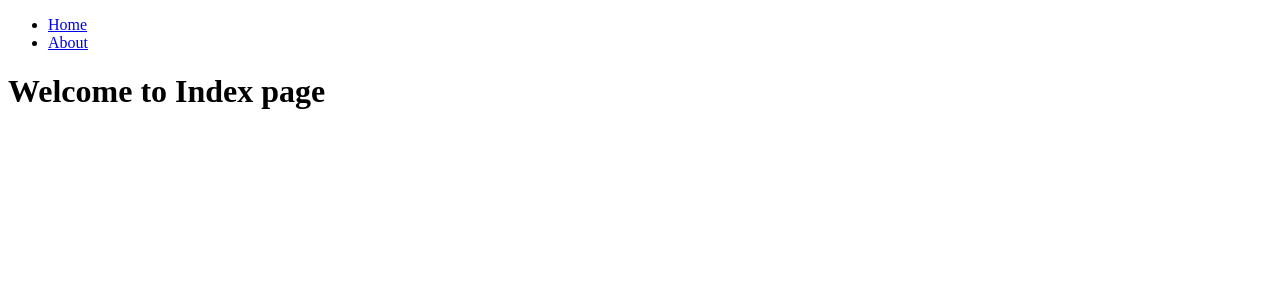
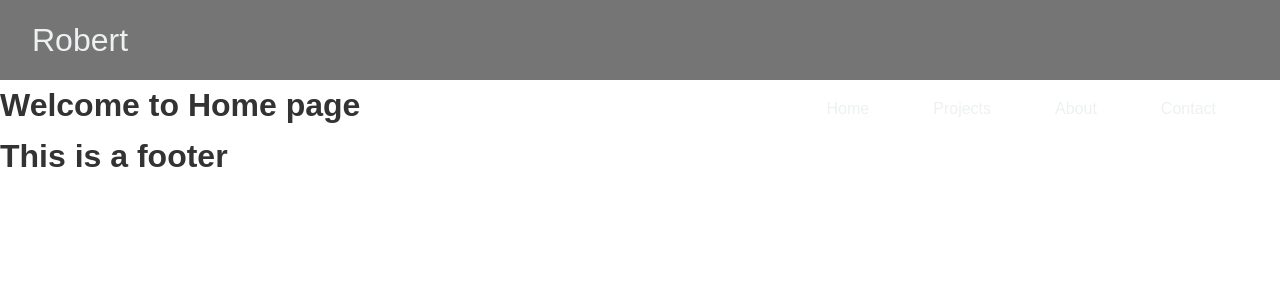
Before and after one commit to robertmoscaliuc96/Portfolio, a Next.js app: page / in a window 1280 px wide. Shown: the top 300 px of the page. Built offline with nearby package versions, Linux system fonts and the light colour scheme.

Commit message:
Creating the navbar

```diff
--- a/components/Footer.js
+++ b/components/Footer.js
@@ -2,7 +2,7 @@
 const Footer = () =>(
 
     <div>
-        <h1>Welcome to Index page </h1>
+        <h1>This is a footer</h1>
     </div>
 )
 
--- a/components/Navbar.js
+++ b/components/Navbar.js
@@ -1,15 +1,24 @@
 import Link from "next/link"
 
 
+
+
 const Navbar = () =>(
+    <div className="navbar">
+        <div className="logo">
+        <Link href="/">Robert</Link>
+        </div>
+        <div >
+        <ul className="nav-item">
+            <li className="nav-link"><Link href="/">Home</Link></li>
+            <li className="nav-link"><Link href="/projects">Projects</Link></li>
+            <li className="nav-link"><Link href="/about">About</Link></li>
+            <li className="nav-link"><Link href="/contact">Contact</Link></li>
+        </ul>
+        </div>
 
-    <div>
-        <ul>
-            <li><Link href="/">Home</Link></li>
-            <li><Link href="/about">About</Link></li>
-        </ul>
+</div>
 
-    </div>
 )
 
 export default Navbar;
--- /dev/null
+++ b/pages/_app.js
@@ -0,0 +1,7 @@
+
+import '../style/index.css'
+
+
+export default function MyApp({ Component, pageProps }) {
+    return <Component {...pageProps} />
+  }
--- a/pages/about.js
+++ b/pages/about.js
@@ -1,8 +1,10 @@
 import Navbar from '../components/Navbar'
+import Footer from '../components/Footer'
 const About = () =>(
       <div>
         <Navbar/>
         <h1>Welcome to About page </h1>
+        <Footer/>
     </div>
     );
 
--- a/pages/index.js
+++ b/pages/index.js
@@ -1,9 +1,12 @@
 import Navbar from '../components/Navbar'
+import Footer from '../components/Footer'
+
 
 const Index = () =>(
     <div>
         <Navbar/>
-        <h1>Welcome to Index page </h1>
+        <h1>Welcome to Home page </h1>
+        <Footer/>
     </div>
 )
 
--- /dev/null
+++ b/style/index.css
@@ -0,0 +1,92 @@
+:root {
+    --primary-color: #edf1f1;
+    --color:#B9E3C6;
+    --dark-color: #05344F;
+    --dif-color: #ee6c4d;
+    --light-color: #F7FFF7;
+    --danger-color: #dc3545;
+    --success-color: #28a745;
+  }
+
+
+
+* {
+    box-sizing: border-box;
+    margin: 0;
+    padding: 0;
+  }
+
+  body {
+    font-family: 'Muli', sans-serif;
+    font-size: 1rem;
+    line-height: 1.6;
+    background-color: #fff;
+    color: #333;
+  }
+
+  a {
+    color: var(--primary-color);
+    text-decoration: none;
+  }
+
+  ul {
+    list-style: none;
+  }
+
+  img {
+    width: 100%;
+  }
+
+
+/* Utilities */
+.container {
+    max-width: 1100px;
+    margin: auto;
+    overflow: hidden;
+    padding: 0 2rem;
+    margin-top: 6rem;
+    margin-bottom: 3rem;
+    }
+
+
+  /* Overlay */
+.dark-overlay {
+  background-color: rgba(0, 0, 0, 0.542);
+  position: absolute;
+  top: 0;
+  left: 0;
+  width: 100%;
+  height: 100%;
+}
+.blue-overlay {
+  background-color: rgba(47, 102, 144, 0.542);
+  position: absolute;
+
+  height: 100%;
+
+  width: 100%;
+
+}
+
+
+
+/* NavBar */
+
+.navbar {
+  background-color: rgba(0, 0, 0, 0.542);
+  height: 5rem;
+}
+.logo{
+  color: red;
+  font-size: 2rem;
+  line-height: 80px;
+  padding: 0 2rem;
+}
+.nav-item{
+  float: right;
+  margin-right: 2rem;
+}
+.nav-item li  {
+  display: inline-block;
+  padding: 1rem 2rem;
+}
```
Also changed, not shown: components/Navbar1.js (added, +32 -0 lines), pages/contact.js (added, +14 -0 lines), pages/projects.js (added, +14 -0 lines), components/Burger.js (added), style/Footer.css (added), style/Navbar.css (added).
